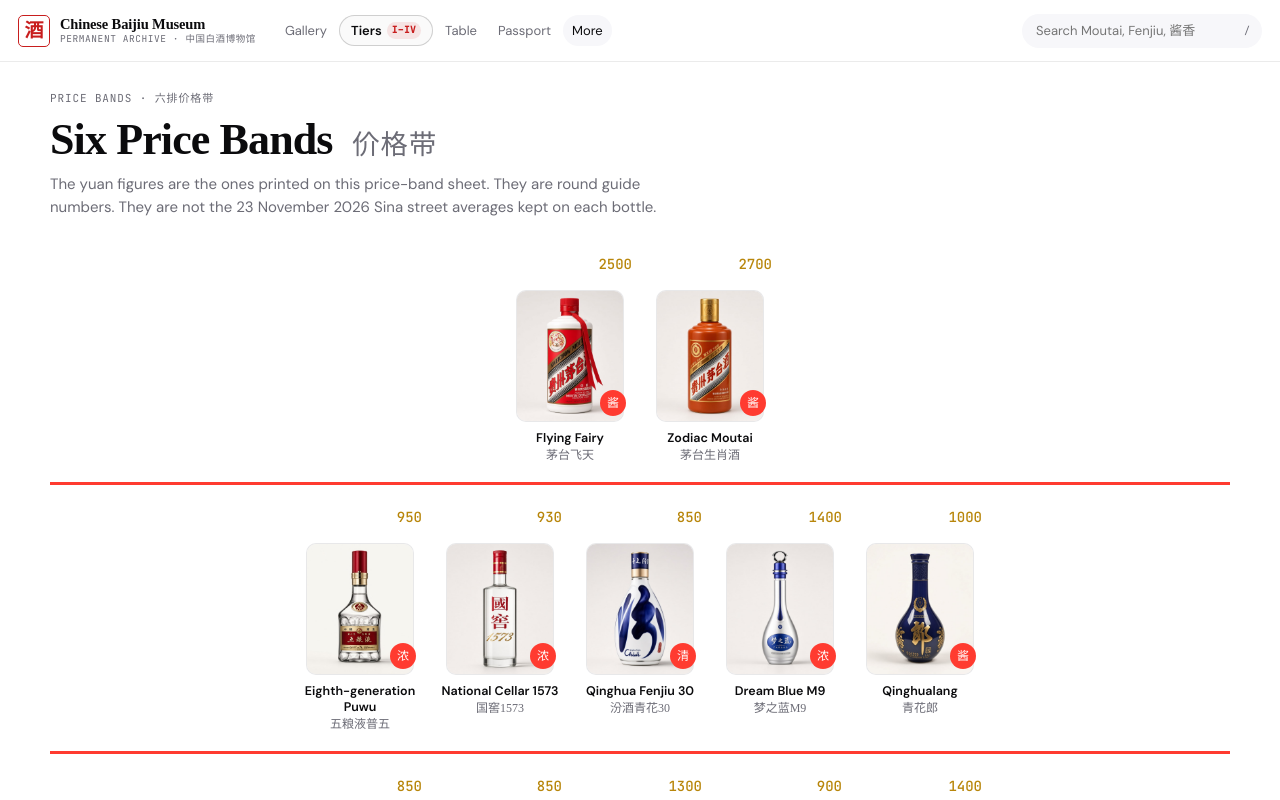
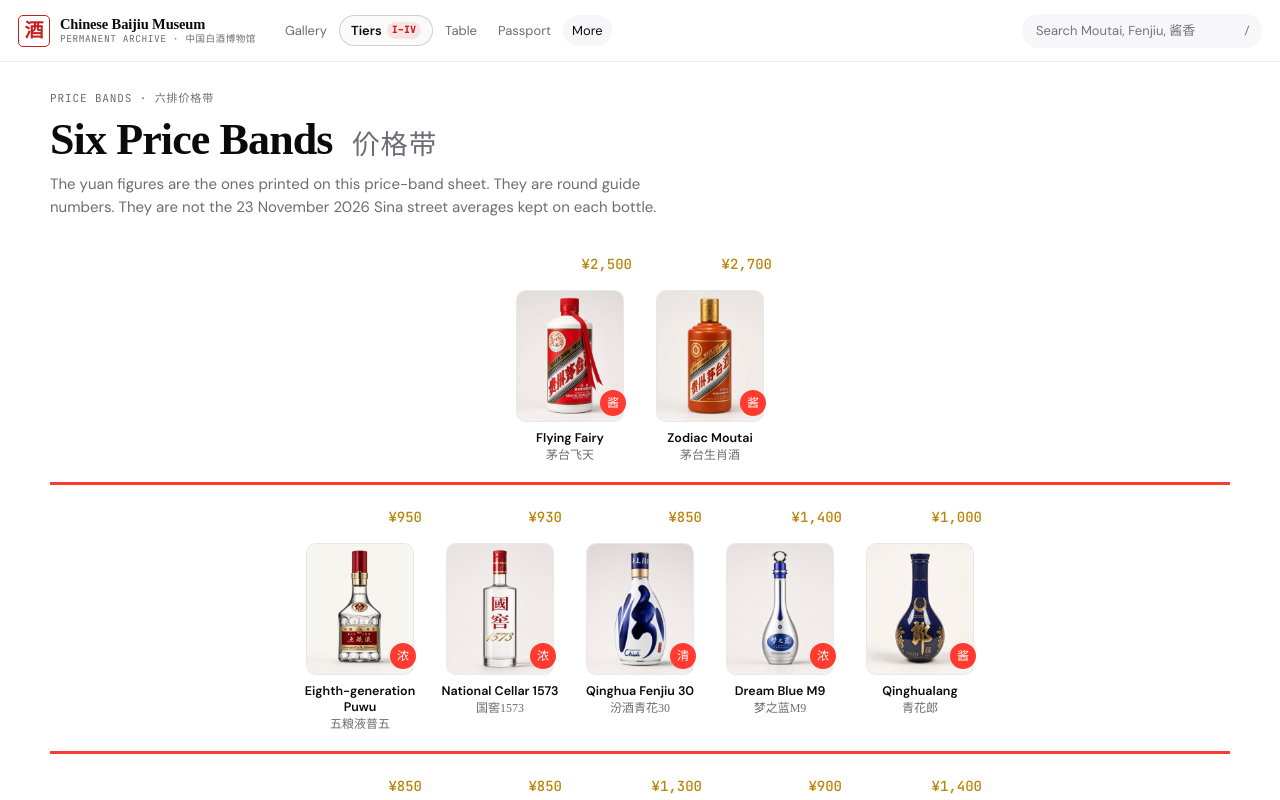
Before and after one commit to mrchenliang/bai9, a Next.js app: page /sheet in a window 1280 px wide. Shown: the top 800 px of the page. Built offline with nearby package versions, Linux system fonts and the light colour scheme.

Commit message:
Add ¥ currency prefix to price band figures on /sheet and SKU notes

```diff
--- a/src/app/sheet/page.tsx
+++ b/src/app/sheet/page.tsx
@@ -18,7 +18,7 @@ function Bottle({ spot }: { spot: SheetSpot }) {
   return (
     <Link className="sheet-bottle" href={sku ? `/sku/${sku.id}` : "/sheet"}>
       <div className="sheet-photo">
-        <b className="sheet-yuan">{spot.yuan}</b>
+        <b className="sheet-yuan">¥{spot.yuan.toLocaleString("en-US")}</b>
         {sku?.image ? (
           <img
             src={sku.image}
--- a/src/app/sku/[id]/page.tsx
+++ b/src/app/sku/[id]/page.tsx
@@ -99,7 +99,7 @@ export default async function SkuPage({ params }: PageProps) {
           {sku.chinaNote ? <p className="caption">{sku.chinaNote}</p> : null}
           {printed ? (
             <p className="caption">
-              The six-band price sheet prints {printed.yuan} for {printed.label}. That figure reflects the reference
+              The six-band price sheet prints ¥{printed.yuan.toLocaleString("en-US")} for {printed.label}. That figure reflects the reference
               sheet rather than today’s spot quote.
             </p>
           ) : null}
```
